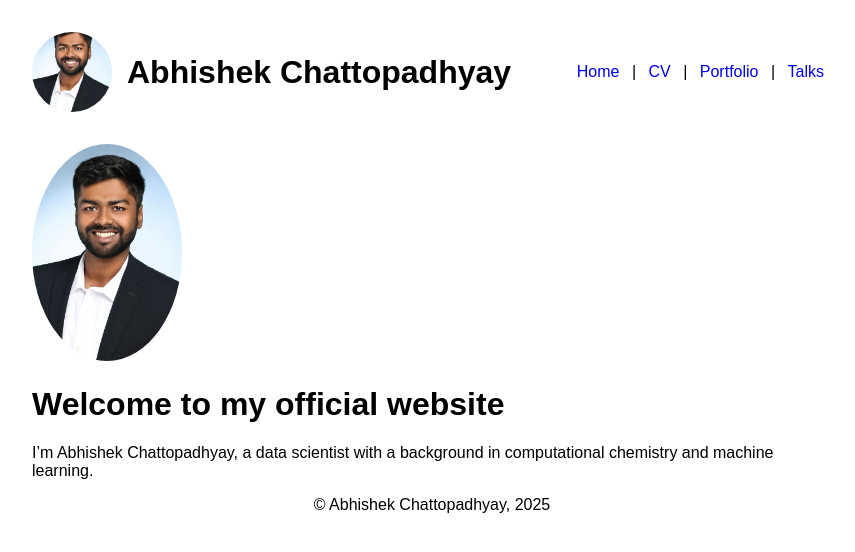
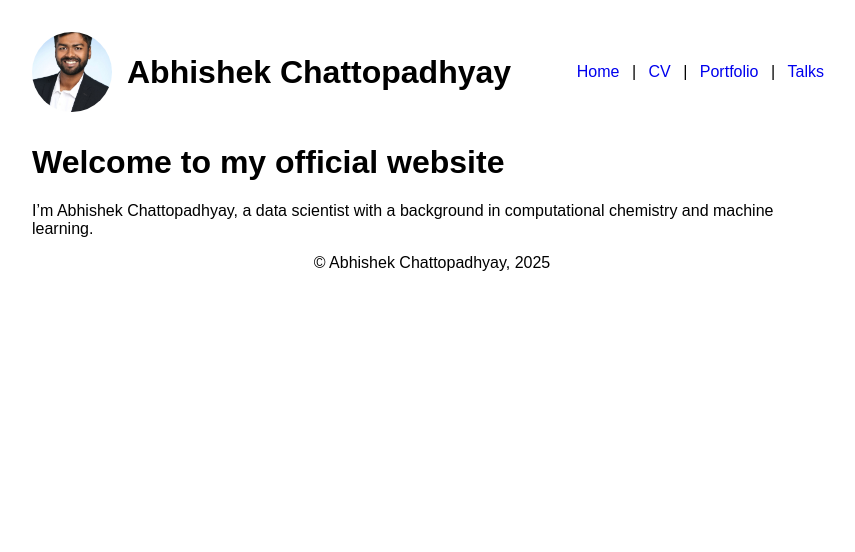
Before and after one commit to abhishek-chattopadhyay/home, a Jekyll site: the page built from index.md, in a window 1280 px wide. Shown: the top 552 px of the page, without its empty margins (208-1063 px from the left). Built offline with Jekyll 4.4.1, drawn with Linux system fonts in a browser that asks for light colours.

Commit message:
Update index.md

```diff
--- a/index.md
+++ b/index.md
@@ -3,9 +3,6 @@ layout: default
 title: Home
 ---
 
-<img src="{{ '/data/formal-photo-1-canva.jpg' | relative_url }}" alt="Profile Picture" width="150" style="border-radius: 50%;">
-
-
 # Welcome to my official website
 
 I'm Abhishek Chattopadhyay, a data scientist with a background in computational chemistry and machine learning.
```
